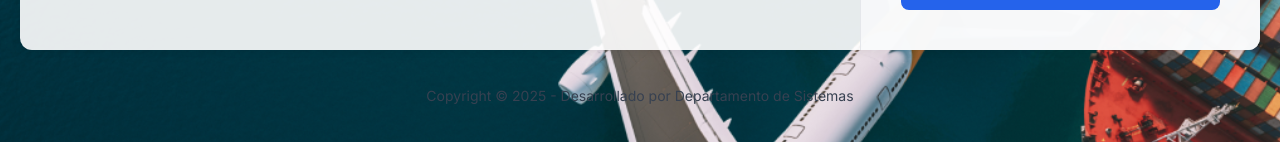
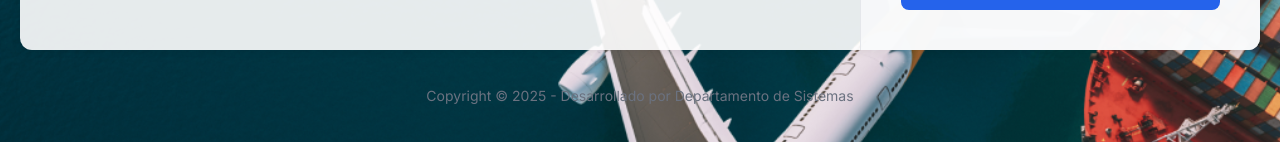
Before and after one commit to caribetrans/caribetrans, a plain HTML site: page index.html in a window 1280 px wide. Shown: the part 977-1119 px from the top of the page. Drawn offline with nearby package versions, Linux system fonts and the light colour scheme.

Commit message:
Update index.html

```diff
--- a/index.html
+++ b/index.html
@@ -303,7 +303,7 @@
     </div>
 
     <!-- Footer -->
-    <footer class="w-full text-center py-4 text-gray-700 text-sm">
+    <footer class="w-full text-center py-4 text-gray-500 text-sm">
         Copyright © 2025 - Desarrollado por Departamento de Sistemas
     </footer>
 
```
